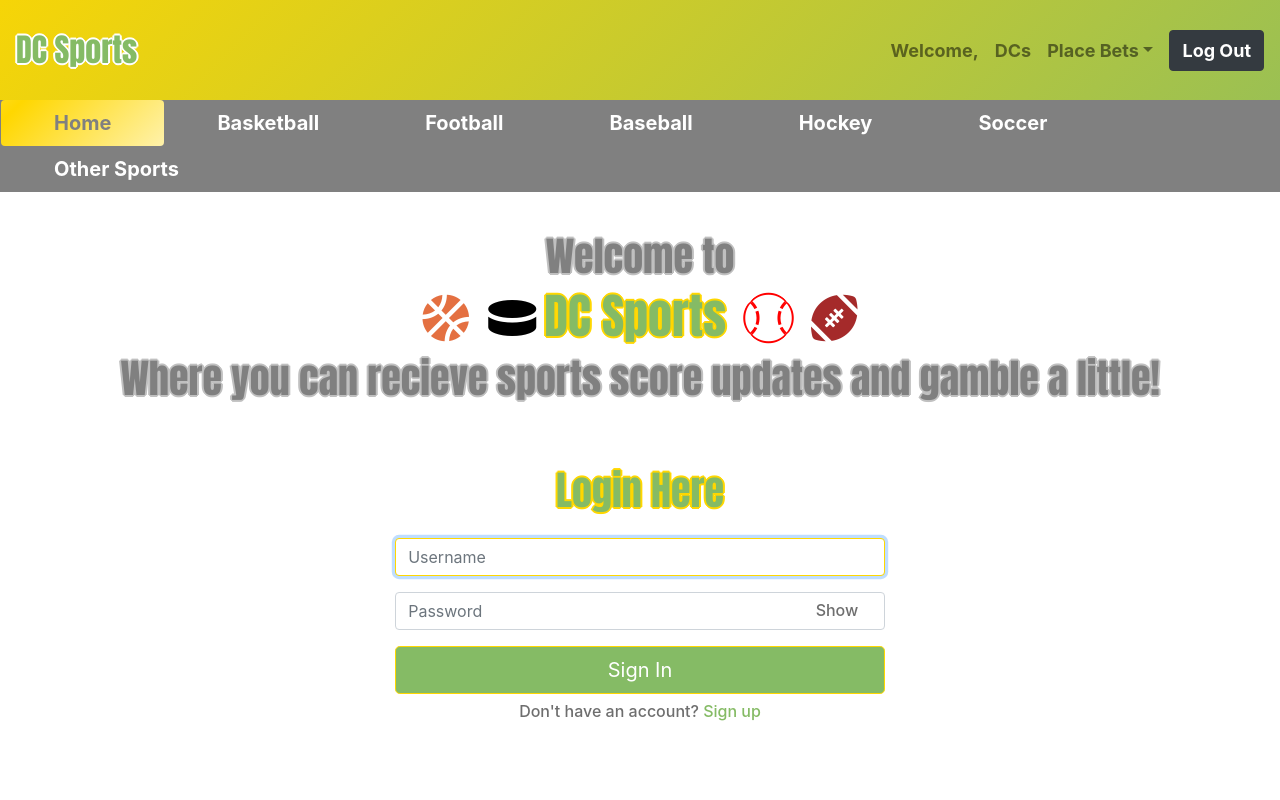
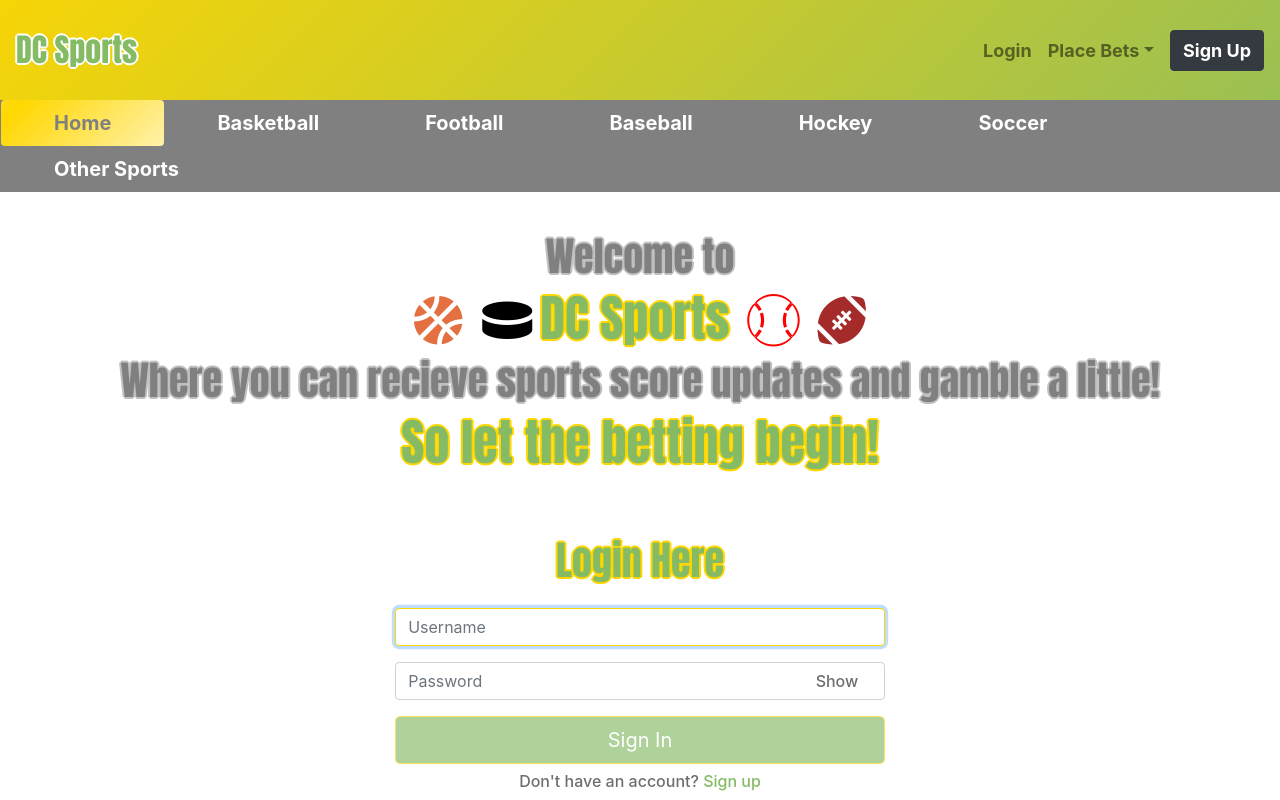
Before and after one commit to dannycao10/DCSports-FinalProject-, a React (Create React App) app in the folder dcs-app/: page / in a window 1280 px wide. Built offline with nearby package versions, Linux system fonts and the light colour scheme; no server answers.

Commit message:
somethings work now

```diff
--- a/dcs-app/src/components/Landing.jsx
+++ b/dcs-app/src/components/Landing.jsx
@@ -1,5 +1,9 @@
-import {Form, Container, Button} from 'react-bootstrap';
-import {useState} from 'react'
+import { Form, Container, Button } from 'react-bootstrap';
+import Axios from "axios";
+import React, { useState, useContext, useEffect } from 'react'
+import { useHistory } from "react-router-dom";
+import UserContext from '../context/UserContext.js';
+import uri from '../context/APIPort';
 import '../style/Landing.css'
 
 function Landing() {
@@ -8,19 +12,52 @@ function Landing() {
         setPasswordShown(passwordShown ? false : true);
     };
 
+    const history = useHistory();
+    const [username, setUsername] = useState("");
+    const [password, setPassword] = useState("");
+    const { userData, setUserData } = useContext(UserContext);
+
+    function validateForm() {
+        return username.length > 0 && password.length > 0;
+    }
+
+    async function handleSubmit(event) {
+        event.preventDefault();
+        const loginUser = { username, password };
+        const url = uri + "/assets/login";
+        try {
+            await Axios.post(url, loginUser).then(loginRes => {
+                setUserData({
+                    token: loginRes.data.token,
+                    userInfo: loginRes.data.existing
+                });
+                localStorage.setItem("auth-token", loginRes.data.token);
+                history.push('/');
+            });
+        } catch (err) {
+            console.log(err);
+        }
+    }
+
     return (
         <div>
-            <h1 className="landingpage mt-4">Welcome to <h1 className="landinglogo mt-2 mb-2"> <i class="fas fa-basketball-ball mr-2 basketball"></i> <i class="fas fa-hockey-puck mr-2 hockey"></i>DC Sports <i class="fas fa-baseball-ball ml-2 baseball"></i> <i class="fas fa-football-ball ml-2 football"></i></h1> Where you can recieve sports score updates and gamble a little!</h1>
+            <h1 className="landingpage mt-4">Welcome to</h1>
+            <h1 className="landinglogo mt-2 mb-2"> <i className="fas fa-basketball-ball mr-2 basketball"></i> <i className="fas fa-hockey-puck mr-2 hockey"></i>DC Sports <i className="fas fa-baseball-ball ml-2 baseball"></i> <i className="fas fa-football-ball ml-2 football"></i></h1>
+            {userData.token !== undefined ?<h1 className="landingpage">{userData.userInfo.fname}, you currently have a balance of {userData.userInfo.dcs} DCs!</h1> : <h1 className="landingpage"> Where you can recieve sports score updates and gamble a little!</h1>}
+            <h1 className="landinglogo mt-2 mb-2">So let the betting begin!</h1>
             <Container className="pt-2 col-md-6 mt-5">
+                {userData.token !== undefined ? <></>
+                :
+                <>
                     <h1 className="text-center pt-2 landingpageform">Login Here</h1>
-                <Form className="pt-3">
+                    <Form className="pt-3" onSubmit={handleSubmit}>
                         <Form.Group size="lg" controlId="email">
                             <Form.Control
                                 placeholder="Username"
                                 autoFocus
-                            type= "text"
-                            // value={username}
-                            // onChange={(e) => setUsername(e.target.value)}
+                                type="text"
+                                value={username}
+                                onChange={(e) => setUsername(e.target.value)}
                                 className="username landingform"
                             />
                         </Form.Group>
@@ -28,17 +65,19 @@ function Landing() {
                             <Form.Control
                                 placeholder="Password"
                                 type={passwordShown ? "text" : "password"}
-                            // value={password}
-                            // onChange={(e) => setPassword(e.target.value)}
+                                value={password}
+                                onChange={(e) => setPassword(e.target.value)}
                                 className="landingform"
                             />
                             <h6 onClick={togglePasswordVisiblity} className="showonly">{passwordShown ? "Hide" : "Show"}</h6>
                         </Form.Group>
-                    <Button block size="lg" type="submit" className="loginbutton">
+                        <Button block size="lg" type="submit" className="loginbutton" disabled={!validateForm()}>
                             Sign In
                         </Button>
-                    <h6 className="landingsu mt-2">Don't have an account? <a href="/registration" className="litsu">Sign up</a></h6>
+                        <h6 className="landingsu mt-2">Don't have an account? <a href="/signup" className="litsu">Sign up</a></h6>
                     </Form>
+                </>
+                }
             </Container>
         </div>
     )
--- a/dcs-app/src/components/NavbarContainer.jsx
+++ b/dcs-app/src/components/NavbarContainer.jsx
@@ -28,7 +28,7 @@ function NavbarContainer() {
     };
 
     return (
-        (userData.userInfo) ?
+        (userData.token !== undefined) ?
         <>
             <Navbar sticky="top" bg="light" variant="light" className="navbar" expand="md" collapseOnSelect>
                 <Navbar.Brand className="mr-auto logo-nav logonav" href="/">DC Sports</Navbar.Brand>
@@ -36,7 +36,7 @@ function NavbarContainer() {
                 <Navbar.Collapse id="responsive-navbar-nav">
                     <Nav className="ml-auto roboto navoption">
                         <Nav.Link as={HLink} to="/profile">Welcome, {userData.userInfo.fname}</Nav.Link>
-                        <Nav.Link as={HLink} to="/profile">{userData.userInfo.dcs}DCs</Nav.Link>
+                        <Nav.Link as={HLink} to="/profile">${userData.userInfo.dcs}</Nav.Link>
                         <NavDropdown title="Place Bets" id="basic-nav-dropdown" className="position-sticky">
                             <NavDropdown.Item href="/freebets">Free Bets</NavDropdown.Item>
                             <NavDropdown.Divider />
@@ -80,12 +80,12 @@ function NavbarContainer() {
                             <NavDropdown.Item href="/info/#contactSection">Contact Us</NavDropdown.Item> */}
                         </NavDropdown>
                     </Nav>
-                    <Button as={HLink} to="/registration" variant="dark" className="ml-2 navoption">Sign Up</Button>
+                    <Button as={HLink} to="/signup" variant="dark" className="ml-2 navoption">Sign Up</Button>
                 </Navbar.Collapse>
             </Navbar>
             <Switch id="bodyContent">
                 <Route exact path="/" component={Home} />
-                <Route path='/registration' component={Signup} />
+                <Route path='/signup' component={Signup} />
                 <Route path='/login' component={Login} />
                 <Route path='/freebets' component={Free} />
                 <Route path='/paidbets' component={Paid} />
--- a/dcs-app/src/pages/Login.jsx
+++ b/dcs-app/src/pages/Login.jsx
@@ -17,7 +17,7 @@ function Login() {
     const history = useHistory();
     const [username, setUsername] = useState("");
     const [password, setPassword] = useState("");
-    const { userData, setUserData } = useContext(UserContext);
+    const {userData, setUserData } = useContext(UserContext);
 
     function validateForm() {
         return username.length > 0 && password.length > 0;
@@ -26,17 +26,18 @@ function Login() {
     async function handleSubmit(event) {
         event.preventDefault();
         const loginUser = { username, password };
-      const url = uri + "/users/login";
+        const url = uri + "/assets/login";
         try {
-        const loginRes = await Axios.post(url, loginUser);
+            await Axios.post(url, loginUser).then(loginRes=> {
                 setUserData({
                     token: loginRes.data.token,
-          userInfo: loginRes.data.userInfo
+                    userInfo: loginRes.data.existing
                 });
                 localStorage.setItem("auth-token", loginRes.data.token);
                 history.push('/');
+            });
         } catch (err) {
-        console.log(err.response.data);
+            console.log(err);
         }
     }
 
@@ -68,7 +69,7 @@ function Login() {
                     <Button block size="lg" type="submit" className="loginbutton" disabled={!validateForm()}>
                         Sign In
                     </Button>
-                    <h6 className="landingsu mt-2">Don't have an account? <a href="/registration" className="litsu">Sign up</a></h6>
+                    <h6 className="landingsu mt-2">Don't have an account? <a href="/signup" className="litsu">Sign up</a></h6>
                 </Form>
             </Container>
             <Row className="justify-content-md-center mt-5">
--- a/dcs-app/src/pages/Signup.jsx
+++ b/dcs-app/src/pages/Signup.jsx
@@ -20,16 +20,18 @@ export default function Signup() {
     const [favorite, setFavorite] = useState([]);
     const [dcs, setDcs] = useState(10000);
     const { setUserData } = useContext(UserContext);
+    const [failed, setFailed] = useState(false);
 
     const statesList = ['AL', 'AK', 'AS', 'AZ', 'AR', 'CA', 'CO', 'CT', 'DE', 'DC', 'FM', 'FL', 'GA', 'GU', 'HI', 'ID', 'IL', 'IN', 'IA', 'KS', 'KY', 'LA', 'ME', 'MH', 'MD', 'MA', 'MI', 'MN', 'MS', 'MO', 'MT', 'NE', 'NV', 'NH', 'NJ', 'NM', 'NY', 'NC', 'ND', 'MP', 'OH', 'OK', 'OR', 'PW', 'PA', 'PR', 'RI', 'SC', 'SD', 'TN', 'TX', 'UT', 'VT', 'VI', 'VA', 'WA', 'WV', 'WI', 'WY'];
 
     function validateForm() {
-        return username.length > 0 && password.length > 0 && passwordCheck.length > 0 && fname.length > 0 && lname.length > 0 && password === passwordCheck;
+        return username.length > 0 && password.length > 0 && passwordCheck.length > 0 && fname.length > 0 && lname.length > 0 && password === passwordCheck && city.length > 0;
     }
 
     async function handleSubmit(event) {
         event.preventDefault();
         const signupUser = { username, password, fname, lname, city, state, unc, favorite, dcs };
+        setFailed(false);
         try {
             await Axios.post(uri + "/assets/userCreate", signupUser);
             const loginUser = { username, password };
@@ -39,22 +41,22 @@ export default function Signup() {
                 userInfo: loginRes.data.userInfo
             });
             localStorage.setItem("auth-token", loginRes.data.token);
-            console.log("hi")
             history.push('/');
         } catch (err) {
+            setFailed(true);
             console.log(err.response.data);
         }
     }
 
     const isUnc = (id) =>{
-        if(id == "No"){
+        if(id == "Yes"){
+            setUnc(true);
+            setDcs(20000);
+            setisUncst("Yes");
+        } else {
             setUnc(false);
             setDcs(10000);
             setisUncst("No");
-        } else {
-            setUnc(true);
-            setDcs(20000);
-            setisUncst("Yes");
         }
     }
 
@@ -102,6 +104,7 @@ export default function Signup() {
                                 value={password}
                                 onChange={(e) => setPassword(e.target.value)}
                             />
+                            <Form.Text muted>Both password entries must be the same</Form.Text>
                         </Form.Group>
                         <Form.Group as={Col} size="lg" controlId="passwordCheck">
                             <Form.Label>Password Confirmation</Form.Label>
@@ -111,6 +114,7 @@ export default function Signup() {
                                 value={passwordCheck}
                                 onChange={(e) => setPasswordCheck(e.target.value)}
                             />
+                            <Form.Text muted>Both password entries must be the same</Form.Text>
                         </Form.Group>
                     </Form.Row>
                     <Form.Row>
@@ -134,7 +138,7 @@ export default function Signup() {
                             <Form.Label>City</Form.Label>
                             <Form.Control
                                 type="text"
-                                placeholder="Chapel Hill"
+                                placeholder="Enter city here"
                                 value={city}
                                 onChange={(e) => setCity(e.target.value)}
                             />
@@ -151,10 +155,10 @@ export default function Signup() {
                             </Form.Control>
                         </Form.Group>
                     </Form.Row>
+                    {failed ? <h5 className="failmessage">If you couldn't signup, your username has already been taken</h5>: <Form.Text muted className="failmessage">If sign up is currently disabled, then not all required fields are complete</Form.Text>}
                     <Button block size="lg" type="submit" className="submitsu" disabled={!validateForm()}>
                         Sign Up
                     </Button>
-
                 </Form>
             </Container> </>
     );
--- a/dcs-app/src/style/Landing.css
+++ b/dcs-app/src/style/Landing.css
@@ -3,7 +3,7 @@
     font-family: Impact, fantasy;
     color: #85bb65 !important;
     text-shadow: 2px 0 0 gold, -2px 0 0 gold, 0 2px 0 gold, 0 -2px 0 gold, 1px 1px gold, -1px -1px 0 gold, 1px -1px 0 gold, -1px 1px 0 gold;
-    font-size: larger;
+    font-size: 50px;
 }
 
 .landingpage{
--- a/dcs-app/src/style/Signup.css
+++ b/dcs-app/src/style/Signup.css
@@ -40,3 +40,9 @@
     text-shadow: 2px 0 0 gold, -2px 0 0 gold, 0 2px 0 gold, 0 -2px 0 gold, 1px 1px gold, -1px -1px 0 gold, 1px -1px 0 gold, -1px 1px 0 gold;
     font-size: xx-large;
 }
+
+.failmessage{
+    text-align: center;
+    font-size: smaller;
+    color: red;
+}
```
Also changed, not shown: dcs-app/src/App.js (+3 -4 lines), 2 other files (tests, documents, lock files or other folders). Lines whose indentation alone changed are shown as unchanged.
